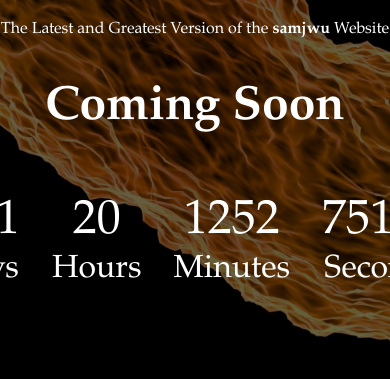
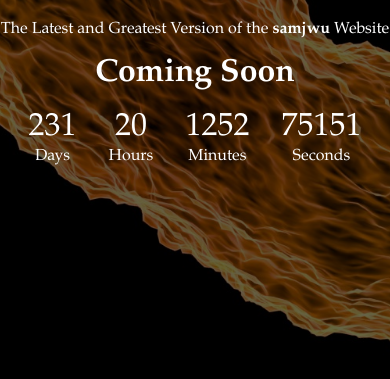
Before and after one commit to samjwu/ComingSoon, a plain HTML site: page index.html in a window 390 px wide. Shown: the part 445-824 px from the top of the page. Drawn offline with Linux system fonts and the light colour scheme.

Commit message:
more media queries for max height and width

```diff
--- a/css/styles.css
+++ b/css/styles.css
@@ -74,3 +74,29 @@ html, body {
         font-size: 1rem;
     }
 }
+
+@media(max-height: 350px) {
+    .splashpage h1 {
+        display: none;
+    }
+
+    .splashpage p {
+        display: none;
+    }
+}
+
+@media(max-width: 500px) {
+    .splashpage h1 {
+        font-size: 2rem;
+        margin: 0px;
+    }
+
+    .clock {
+        font-size: 2rem;
+        margin: 0px;
+    }
+
+    .clock span {
+        font-size: 1rem;
+    }
+}
```
